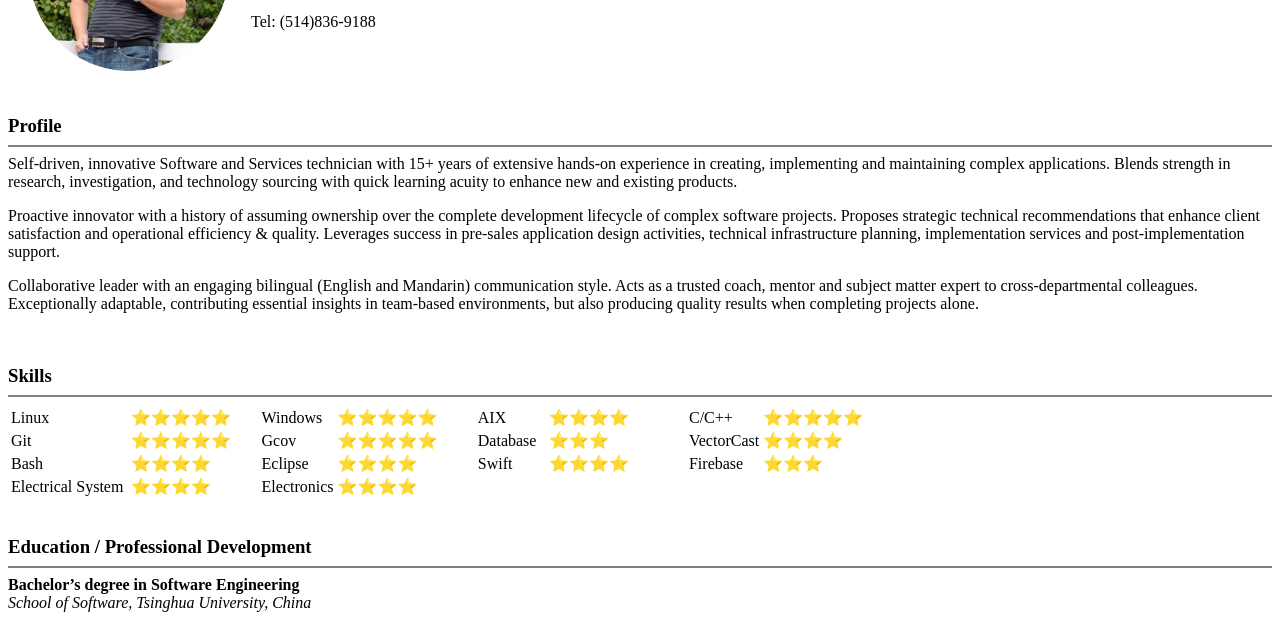
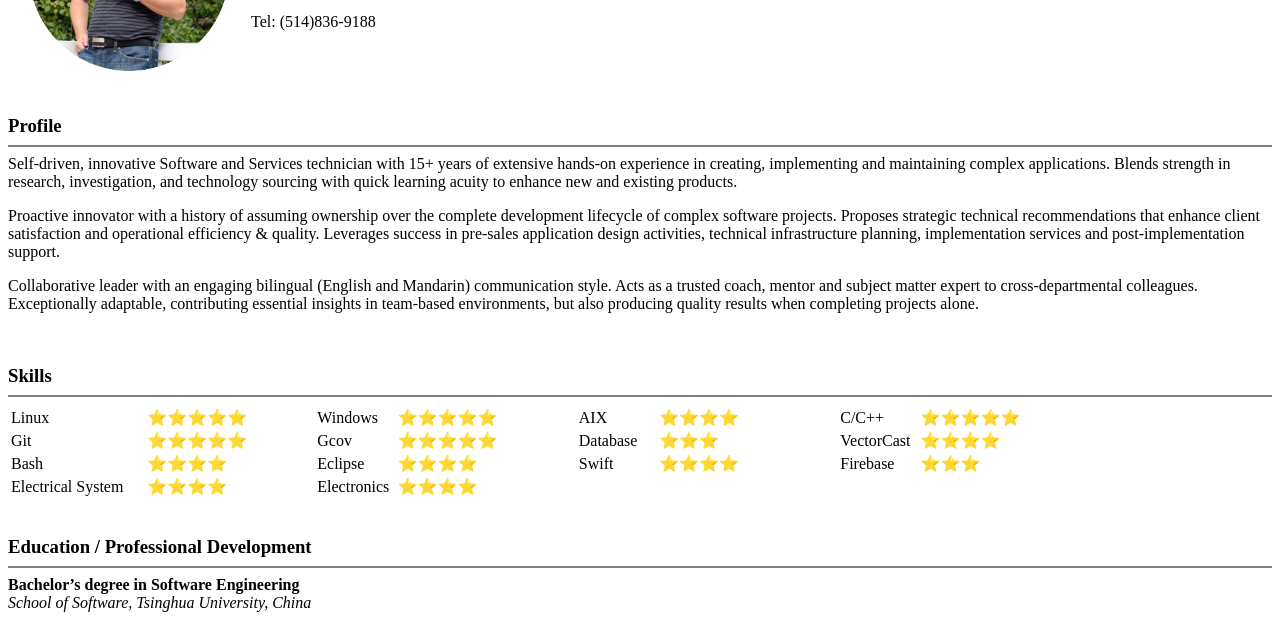
Before and after one commit to tintedsky/cv, a plain HTML site: page index.html in a window 1280 px wide. Shown: the part 158-785 px from the top of the page. Drawn offline with Linux system fonts and the light colour scheme.

Commit message:
Modifiy the format of skills

```diff
--- a/index.html
+++ b/index.html
@@ -49,30 +49,30 @@
   <br>
   <h3>Skills</h3>
   <hr size="2" noshade>
-  <table width=80% cellspacing="">
+  <table width=90% cellspacing="">
     <tr>
       <td width=12%>
         Linux
       </td>
-      <td width=13%>
+      <td width=15%>
         ⭐⭐⭐⭐⭐
       </td>
       <td width=7%>
         Windows
       </td>
-      <td width=14%>
+      <td width=16%>
         ⭐⭐⭐⭐⭐
       </td>
       <td width=7%>
         AIX
       </td>
-      <td width=14%>
+      <td width=16%>
         ⭐⭐⭐⭐
       </td>
       <td width=7%>
         C/C++
       </td>
-      <td width=26%>
+      <td width=20%>
         ⭐⭐⭐⭐⭐
       </td>
     </tr>
```
